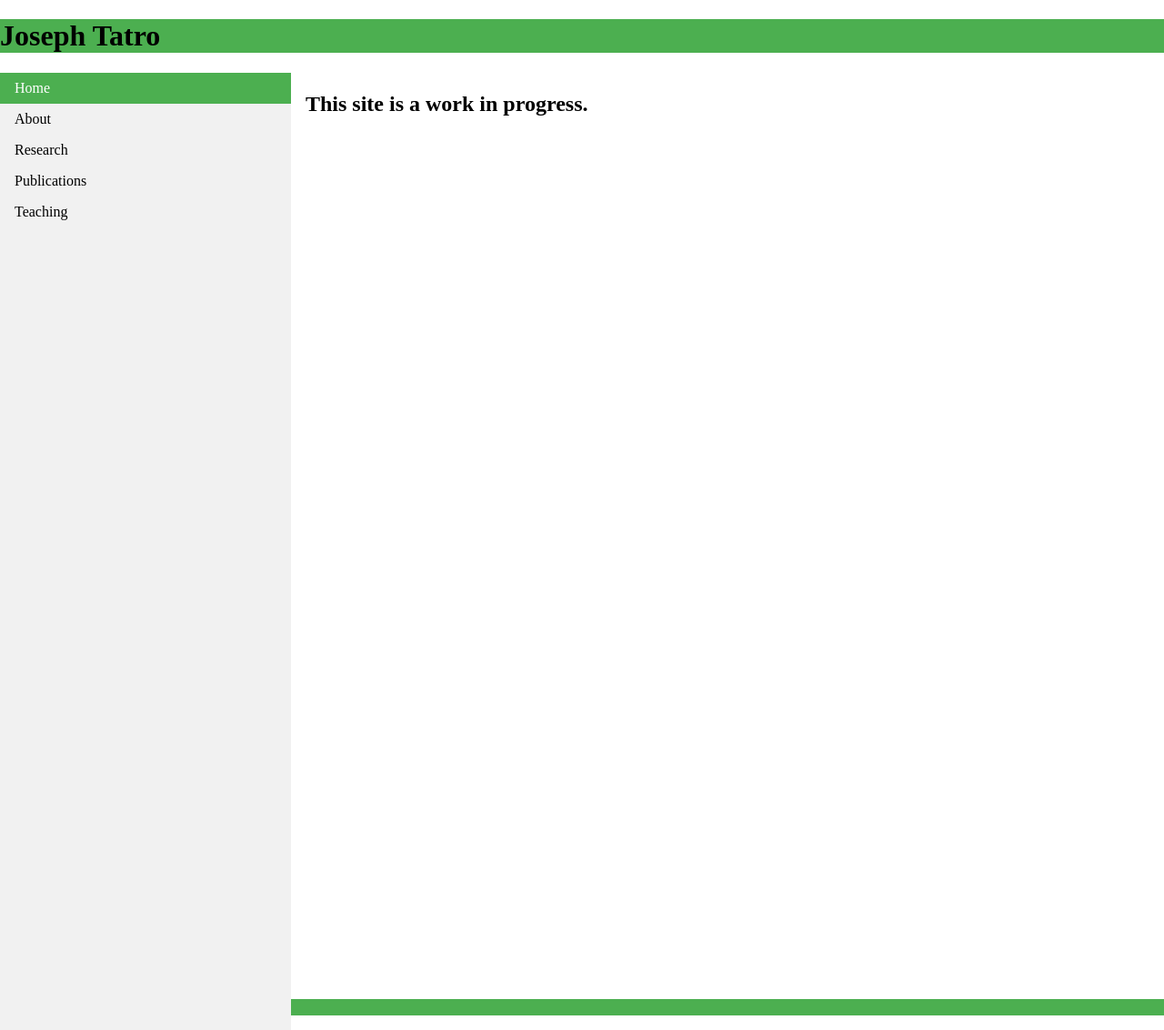
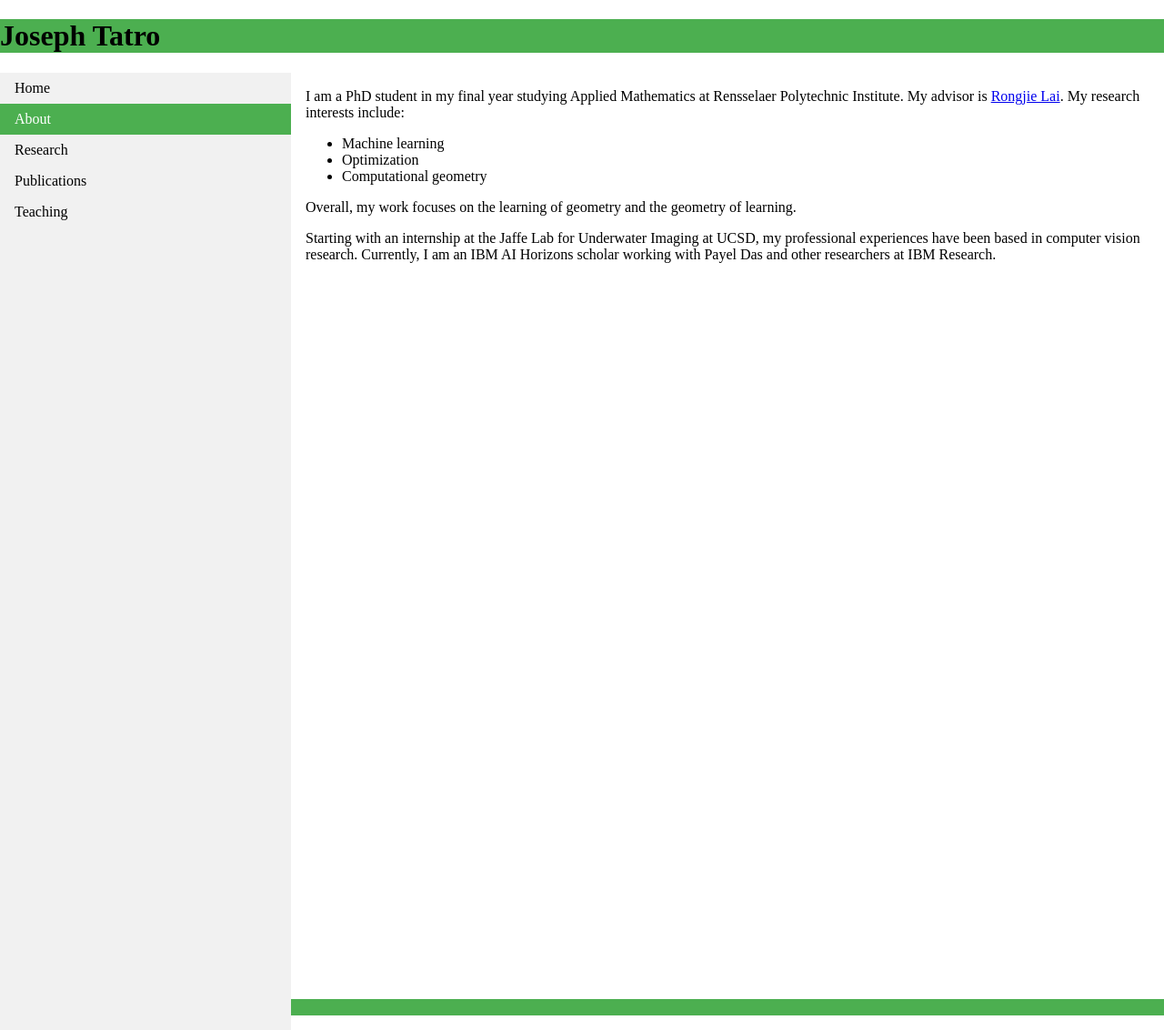
Before and after one commit to tatron/tatron.github.io, a Jekyll site: the page built from index.html, in a window 1280 px wide and 1132 px high. Shown: the whole window at 91% size. Built offline with Jekyll 4.4.1, drawn with Linux system fonts in a browser that asks for light colours.

Commit message:
Update index.html

```diff
--- a/index.html
+++ b/index.html
@@ -6,14 +6,24 @@
 <body>
 
 <ul class="sidenav">
-  <li><a class="active" href="#home">Home</a></li>
-  <li><a href="/about.html">About</a></li>
+  <li><a href="/">Home</a></li>
+  <li><a class="active" href="#about">About</a></li>
   <li><a href="/research.html">Research</a></li>
   <li><a href="/publications.html">Publications</a></li>
   <li><a href="/teaching.html">Teaching</a></li>
 </ul>
 
 <div class="content">
-  <h2>This site is a work in progress.</h2>
+  <p> I am a PhD student in my final year studying Applied Mathematics at Rensselaer Polytechnic Institute. My advisor is <a href="http://homepages.rpi.edu/~lair/">Rongjie Lai</a>. My research interests include:
+  <ul>
+    <li> Machine learning </li>
+    <li> Optimization </li>
+    <li> Computational geometry </li>
+  </ul>
+  Overall, my work focuses on the learning of geometry and the geometry of learning.
+  </p>
+  <p>
+  Starting with an internship at the Jaffe Lab for Underwater Imaging at UCSD, my professional experiences have been based in computer vision research. Currently, I am an IBM AI Horizons scholar working with Payel Das and other researchers at IBM Research.
+  </p>
 </div>
 </body>
```
